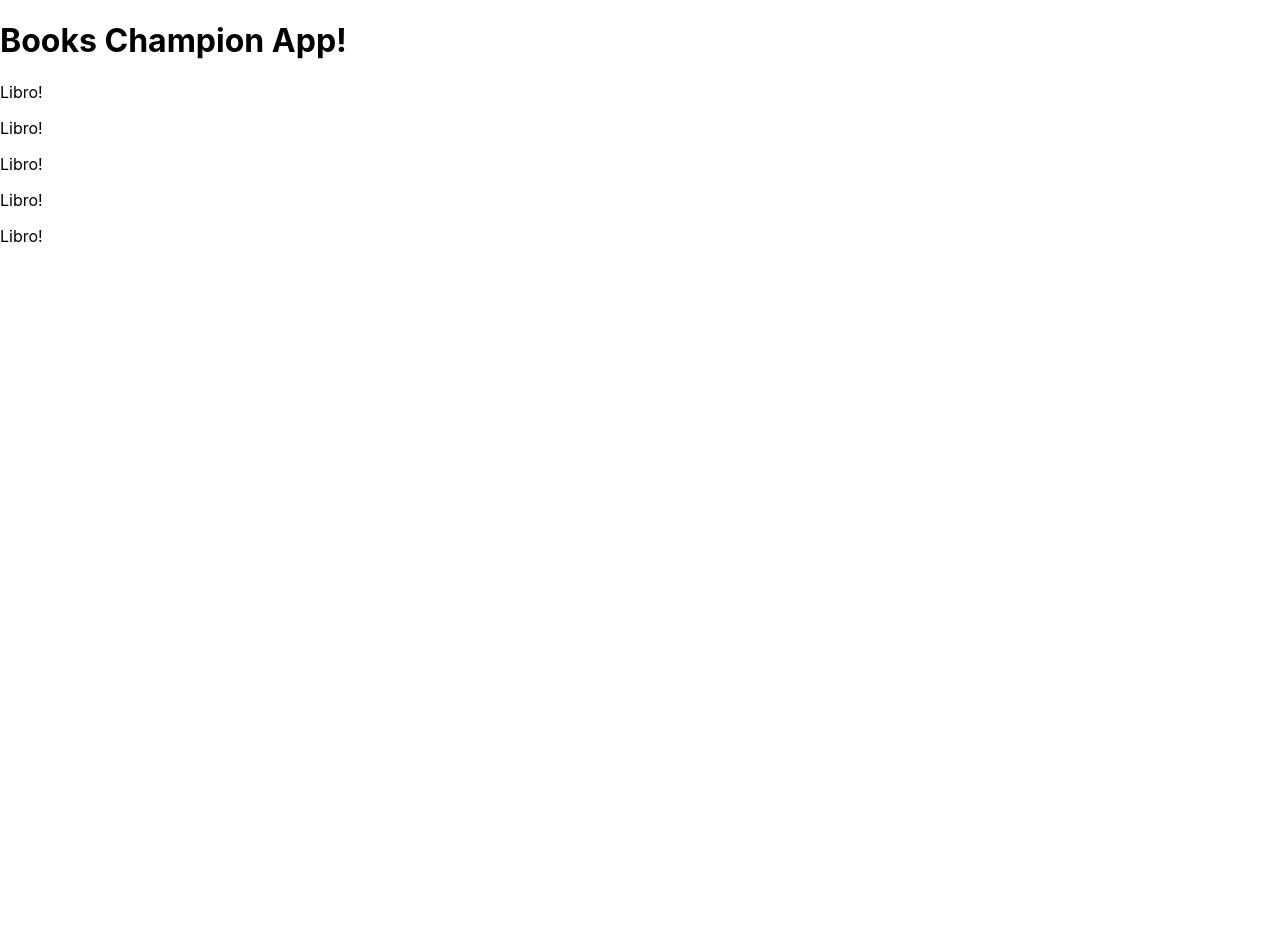
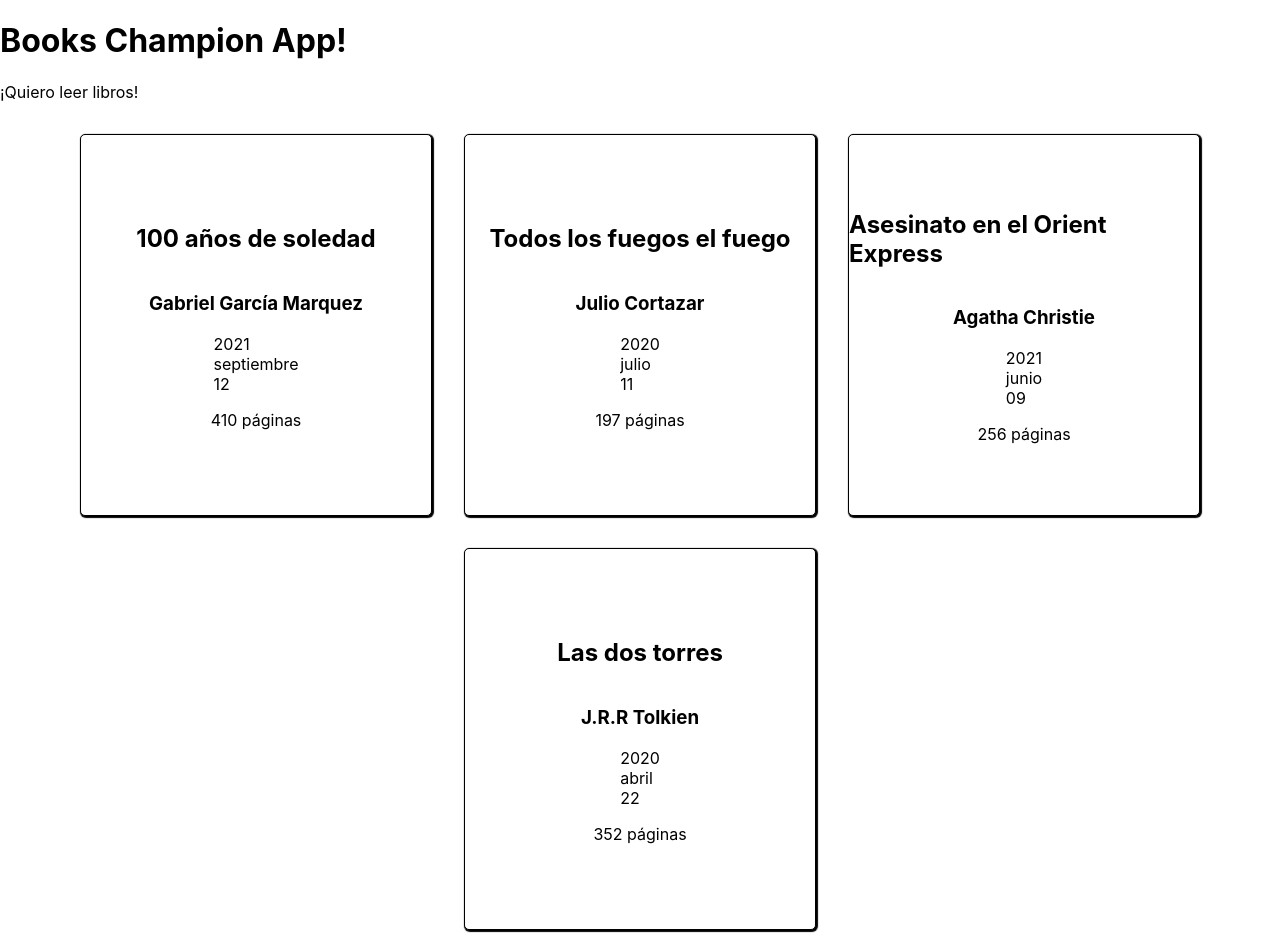
Before and after one commit to gabrielgolzman/austral-proyecto-2023, a React (Create React App) app: page / in a window 1280 px wide. Before the commit the page ends 800 px from the top, so only its background shows below. Built offline with nearby package versions, Linux system fonts and the light colour scheme.

Commit message:
class 2 props

```diff
--- /dev/null
+++ b/src/App.css
@@ -0,0 +1,5 @@
+.books {
+  display: flex;
+  justify-content: center;
+  flex-wrap: wrap;
+}
--- a/src/App.js
+++ b/src/App.js
@@ -1,16 +1,63 @@
-// import './App.css';
-import BookItem from "./components/BookItem";
+import "./App.css";
+import BookItem from "./components/bookItem/BookItem";
 
 const App = () => {
+  const books = [
+    {
+      title: "100 años de soledad",
+      author: "Gabriel García Marquez",
+      dateRead: new Date(2021, 8, 12),
+      pageCount: 410,
+    },
+    {
+      title: "Todos los fuegos el fuego",
+      author: "Julio Cortazar",
+      dateRead: new Date(2020, 6, 11),
+      pageCount: 197,
+    },
+    {
+      title: "Asesinato en el Orient Express",
+      author: "Agatha Christie",
+      dateRead: new Date(2021, 5, 9),
+      pageCount: 256,
+    },
+    {
+      title: "Las dos torres",
+      author: "J.R.R Tolkien",
+      dateRead: new Date(2020, 3, 22),
+      pageCount: 352,
+    },
+  ];
   return (
     <div>
       <h1>Books Champion App!</h1>
-      <BookItem />
-
-      <BookItem />
-      <BookItem />
-      <BookItem />
-      <BookItem />
+      <p>¡Quiero leer libros!</p>
+      <div className="books">
+        <BookItem
+          title={books[0].title}
+          author={books[0].author}
+          pageCount={books[0].pageCount}
+          dateRead={books[0].dateRead}
+        />
+        <BookItem
+          title={books[1].title}
+          author={books[1].author}
+          pageCount={books[1].pageCount}
+          dateRead={books[1].dateRead}
+        />
+        <BookItem
+          title={books[2].title}
+          author={books[2].author}
+          pageCount={books[2].pageCount}
+          dateRead={books[2].dateRead}
+        />
+        <BookItem
+          title={books[3].title}
+          author={books[3].author}
+          pageCount={books[3].pageCount}
+          dateRead={books[3].dateRead}
+        />
+      </div>
     </div>
   );
 };
--- a/src/components/BookItem.js
+++ /dev/null
@@ -1,5 +0,0 @@
-const BookItem = () => {
-  return <p>Libro!</p>;
-};
-
-export default BookItem;
--- /dev/null
+++ b/src/components/bookItem/BookItem.css
@@ -0,0 +1,14 @@
+.book-item-container {
+  width: 350px;
+  height: 380px;
+  margin: 1rem;
+  border: 1px solid black;
+  border-radius: 5px;
+  box-shadow: 1px 1px 1px 1px;
+  display: flex;
+  padding: auto;
+  background-color: white;
+  flex-direction: column;
+  align-items: center;
+  justify-content: center;
+}
--- /dev/null
+++ b/src/components/bookItem/BookItem.js
@@ -0,0 +1,15 @@
+import DateRead from "../dateRead/DateRead";
+import "./BookItem.css";
+
+const BookItem = ({ title, author, dateRead, pageCount }) => {
+  return (
+    <div className="book-item-container">
+      <h2>{title}</h2>
+      <h3>{author}</h3>
+      <DateRead dateRead={dateRead} />
+      <p>{pageCount} páginas</p>
+    </div>
+  );
+};
+
+export default BookItem;
--- /dev/null
+++ b/src/components/dateRead/DateRead.js
@@ -0,0 +1,15 @@
+const DateRead = ({ dateRead }) => {
+  const year = dateRead.getFullYear();
+  const month = dateRead.toLocaleString("es-AR", { month: "long" });
+  const day = dateRead.toLocaleString("es-AR", { day: "2-digit" });
+
+  return (
+    <div>
+      <div>{year}</div>
+      <div>{month}</div>
+      <div>{day}</div>
+    </div>
+  );
+};
+
+export default DateRead;
```
